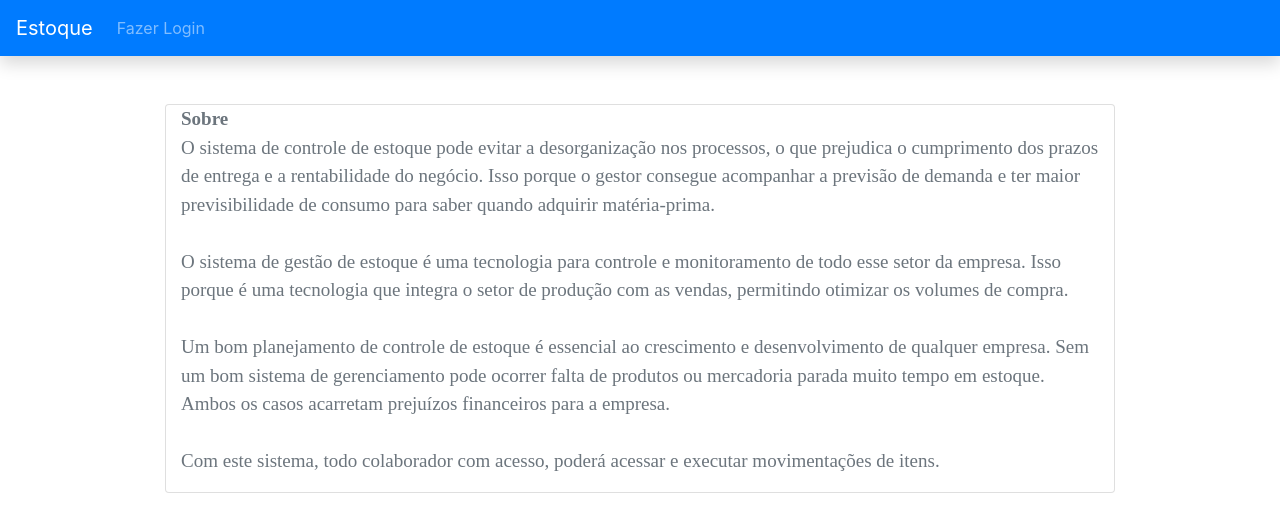
After one commit to williamlims/projeto-estoque-php, a PHP site: page /pages/sobre.php in a window 1280 px wide. The commit adds this page. Shown: the top 532 px of the page. Run offline with PHP 8.4, Linux system fonts and the light colour scheme; some libraries are stand-ins or nearby versions.

Commit message:
Creation of polyces

```diff
--- a/index.php
+++ b/index.php
@@ -19,13 +19,13 @@
         <div class="collapse navbar-collapse" id="collapsibleNavbar">
           <ul class="navbar-nav">
             <li class="nav-item">
-              <a class="nav-link" href="#">Sobre</a>
+              <a class="nav-link" href="pages/sobre.php">Sobre</a>
             </li>
             <li class="nav-item">
               <a class="nav-link" href="pages/cadastro.php">Cadastro</a>
             </li>
             <li class="nav-item">
-              <a class="nav-link" href="#">Políticas</a>
+              <a class="nav-link" href="pages/politicas.php">Políticas</a>
             </li>
           </ul>
         </div>
@@ -44,7 +44,7 @@
                                 <input name="" class="form-control" placeholder="Email" type="email">
                             </div> <!-- form-group// -->
                             <div class="form-group">
-                                <a class="float-right" href="#">Esqueceu?</a>
+                                <a class="float-right" href="pages/esqueceu.php">Esqueceu?</a>
                                 <label>Sua senha</label>
                                 <input class="form-control" placeholder="******" type="password">
                             </div> <!-- form-group// -->
--- /dev/null
+++ b/pages/sobre.php
@@ -0,0 +1,44 @@
+<!DOCTYPE html>
+<html lang="en">
+<head>
+    <meta charset="UTF-8">
+    <meta http-equiv="X-UA-Compatible" content="IE=edge">
+    <meta name="viewport" content="width=device-width, initial-scale=1.0">
+    <title>Sobre | Controle de Estoque</title>
+    <link rel="stylesheet" href="https://use.fontawesome.com/releases/v5.0.8/css/all.css">
+    <link href="../assets/css/bootstrap.min.css" rel="stylesheet" id="bootstrap-css">
+    <script src="../assets/js/jquery-3.5.1.slim.min.js"></script>
+    <script src="../assets/js/bootstrap.bundle.min.js"></script>
+</head>
+<body>
+    <nav class="navbar navbar-expand-md bg-primary navbar-dark shadow">
+        <a class="navbar-brand" href="#">Estoque</a>
+        <button class="navbar-toggler" type="button" data-toggle="collapse" data-target="#collapsibleNavbar">
+          <span class="navbar-toggler-icon"></span>
+        </button>
+        <div class="collapse navbar-collapse" id="collapsibleNavbar">
+          <ul class="navbar-nav">
+            <li class="nav-item">
+              <a class="nav-link" href="../index.php">Fazer Login</a>
+            </li>
+          </ul>
+        </div>
+    </nav>
+    <br><br>
+    <div class="container">
+        <div class="row d-flex justify-content-center">
+           <div class="col-10 card" style="width: 18rem;">
+               <p class="text-muted" style="font-size: 19px; font-family: times new roman;">
+                   <b>Sobre</b><br>
+                        O sistema de controle de estoque pode evitar a desorganização nos processos, o que prejudica o cumprimento dos prazos de entrega e a rentabilidade do negócio. Isso porque o gestor consegue acompanhar a previsão de demanda e ter maior previsibilidade de consumo para saber quando adquirir matéria-prima.<br><br>
+                        O sistema de gestão de estoque é uma tecnologia para controle e monitoramento de todo esse setor da empresa. Isso porque é uma tecnologia que integra o setor de produção com as vendas, permitindo otimizar os volumes de compra.<br><br>
+                        Um bom planejamento de controle de estoque é essencial ao crescimento e desenvolvimento de qualquer empresa. Sem um bom sistema de gerenciamento pode ocorrer falta de produtos ou mercadoria parada muito tempo em estoque. Ambos os casos acarretam prejuízos financeiros para a empresa.<br><br>
+
+                        Com este sistema, todo colaborador com acesso, poderá acessar e executar movimentações de itens.
+               </p>
+           </div>
+        </div>
+    </div>
+
+</body>
+</html>
```
Also changed, not shown: pages/esqueceu.php (added, +45 -0 lines), pages/politicas.php (added, +47 -0 lines).
